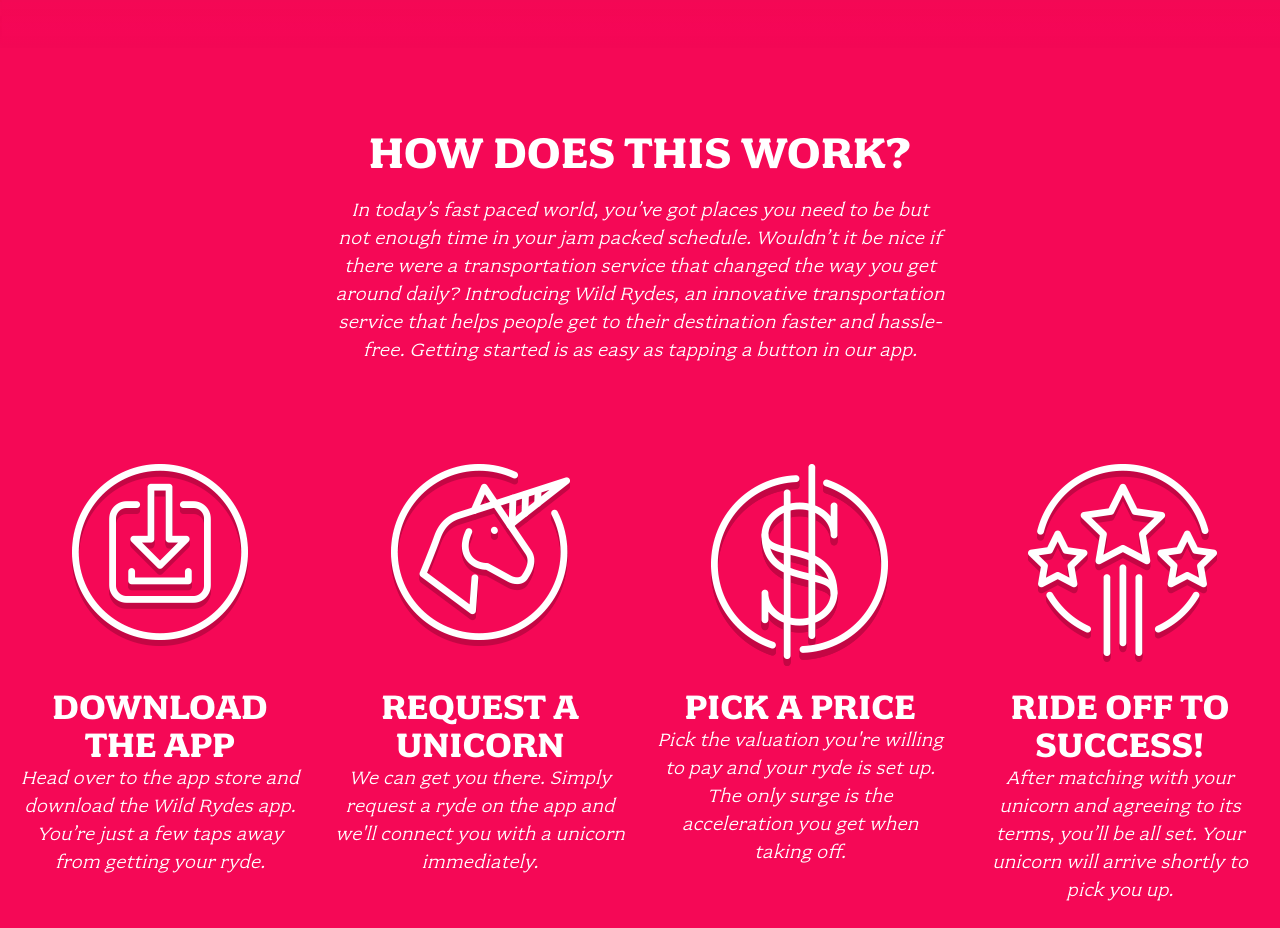
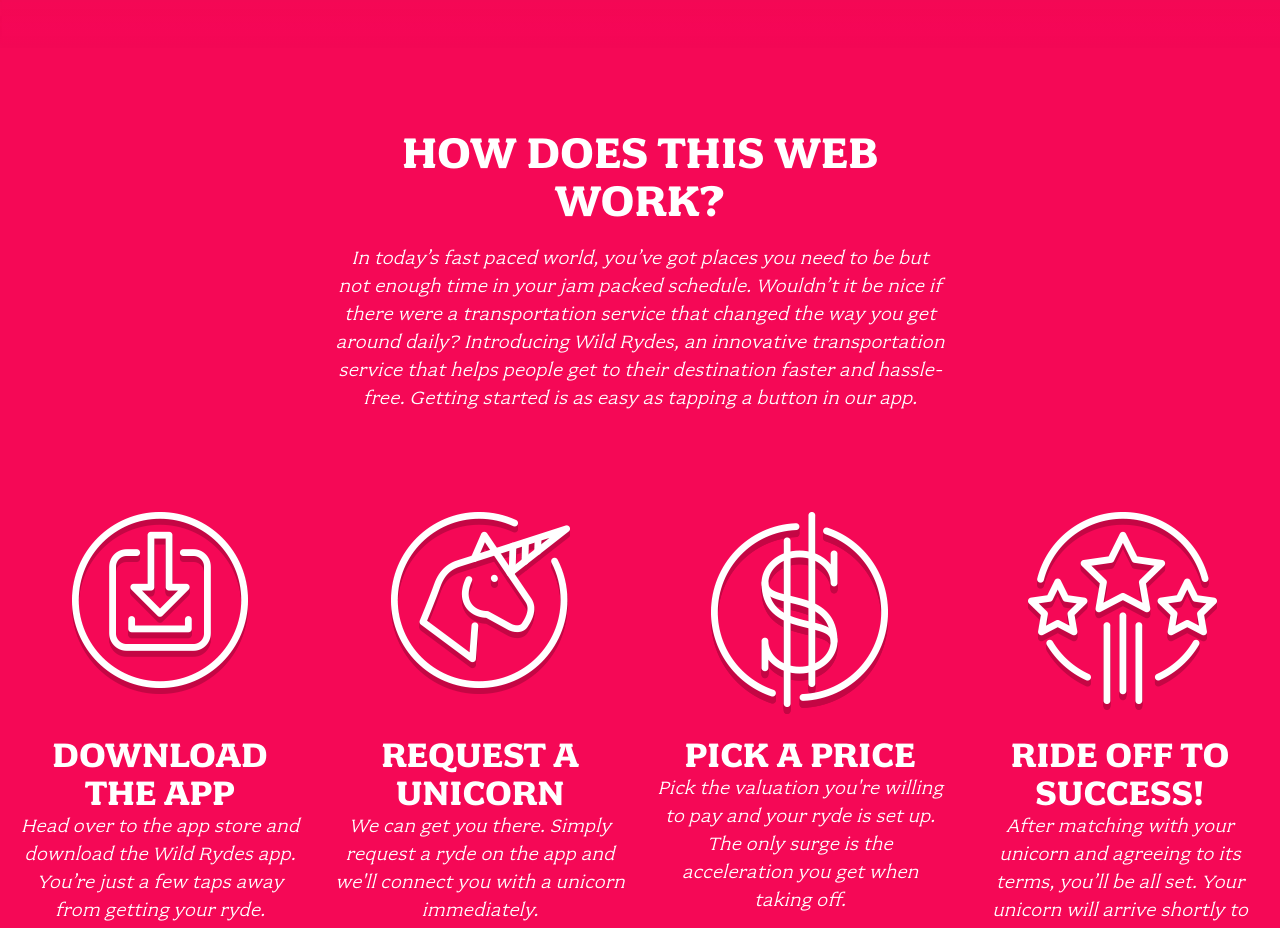
Before and after one commit to Lettiiii/wildrydes-site, a plain HTML site: page index.html in a window 1280 px wide. Shown: the part 900-1828 px from the top of the page. Drawn offline with Linux system fonts and the light colour scheme.

Commit message:
Update index.html

```diff
--- a/index.html
+++ b/index.html
@@ -30,7 +30,7 @@
 
   <section class="home-about">
     <div class="row column large-9 xlarge-6 xxlarge-4">
-      <h2 class="section-title">How Does This Work?</h2>
+      <h2 class="section-title">How Does This Web Work?</h2>
       <p class="content">
         In today’s fast paced world, you’ve got places you need to be but not enough time in your jam packed schedule. Wouldn’t it be nice if there were a transportation service that changed the way you get around daily? Introducing Wild Rydes, an innovative transportation service that helps people get to their destination faster and hassle-free. Getting started is as easy as tapping a button in our app.
       </p>
```
